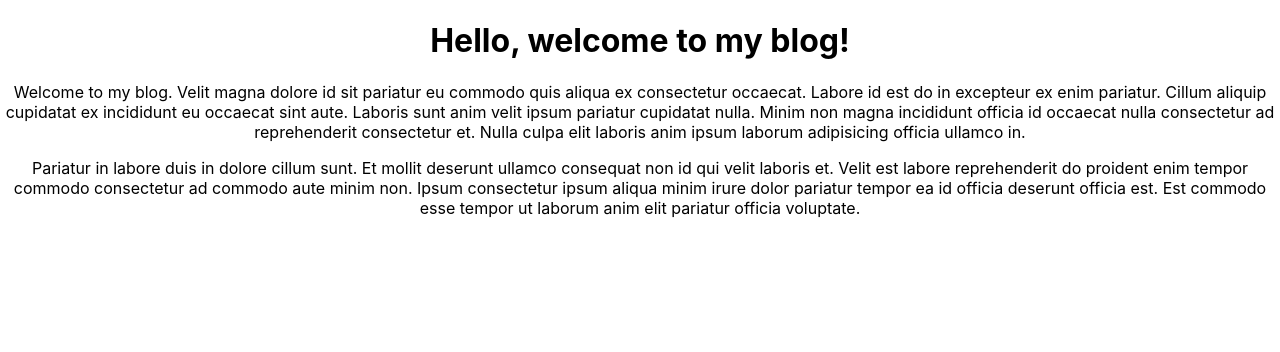
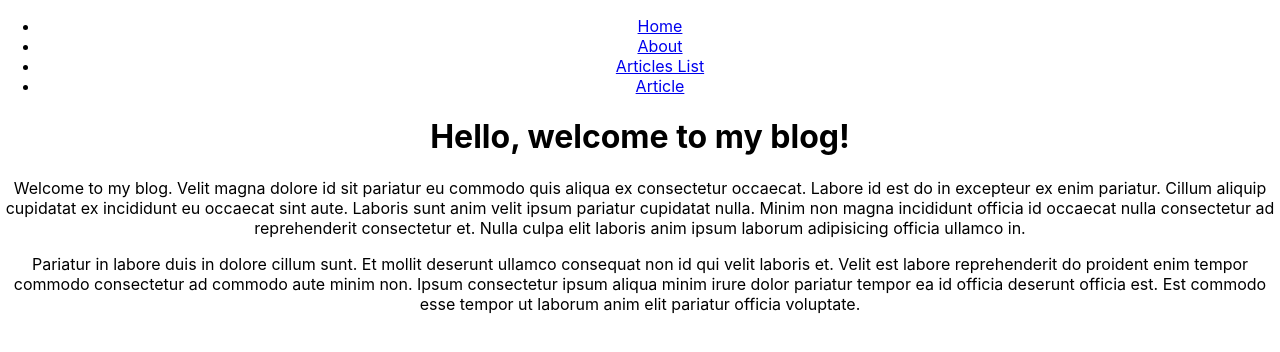
Before and after one commit to marcos-cmd/blog-practice, a React (Create React App) app in the folder my-blog/: page / in a window 1280 px wide. Shown: the top 352 px of the page. Built offline with nearby package versions, Linux system fonts and the light colour scheme.

Commit message:
added URL Parameters with react-router

```diff
--- a/my-blog/src/App.js
+++ b/my-blog/src/App.js
@@ -1,13 +1,24 @@
 import React from 'react';
 import { BrowserRouter as Router, Route} from 'react-router-dom';
 import HomePage from './pages/HomePage';
+import AboutPage from './pages/AboutPage';
+import ArticlePage from './pages/ArticlePage';
+import ArticlesList from './pages/ArticlesList';
+import NavBar from './NavBar';
 import './App.css';
 
 function App() {
   return (
     <Router>
           <div className="App">
-          <Route path="/" exact component={HomePage} />
+              <NavBar />
+              <div id="page-body">
+                <Route path="/" exact component={HomePage} />
+                <Route path="/about" exact component={AboutPage} />
+                <Route path="/articles-list" exact component={ArticlesList} />
+                <Route path="/article/:name" exact component={ArticlePage} />
+              </div>
+
           </div>
     </Router>
   );
--- /dev/null
+++ b/my-blog/src/NavBar.js
@@ -0,0 +1,23 @@
+import React from 'react';
+import { Link } from 'react-router-dom';
+
+const NavBar = () => (
+    <nav>
+        <ul>
+            <li>
+                <Link to="/">Home</Link>
+            </li>
+            <li>
+                <Link to="/about">About</Link>
+            </li>
+            <li>
+                <Link to="/articles-list">Articles List</Link>
+            </li>
+            <li>
+                <Link to="/article">Article</Link>
+            </li>
+        </ul>
+    </nav>
+);
+
+export default NavBar;
--- /dev/null
+++ b/my-blog/src/pages/AboutPage.js
@@ -0,0 +1,12 @@
+import React from 'react';
+
+const AboutPage = () => (
+    // <React.Fragment> is used instead of wrapping in Divs
+    <>
+        <h1>About Me</h1>
+        <p>Welcome to my blog. Velit magna dolore id sit pariatur eu commodo quis aliqua ex consectetur occaecat. Labore id est do in excepteur ex enim pariatur. Cillum aliquip cupidatat ex incididunt eu occaecat sint aute. Laboris sunt anim velit ipsum pariatur cupidatat nulla. Minim non magna incididunt officia id occaecat nulla consectetur ad reprehenderit consectetur et. Nulla culpa elit laboris anim ipsum laborum adipisicing officia ullamco in.</p>
+        <p>Pariatur in labore duis in dolore cillum sunt. Et mollit deserunt ullamco consequat non id qui velit laboris et. Velit est labore reprehenderit do proident enim tempor commodo consectetur ad commodo aute minim non. Ipsum consectetur ipsum aliqua minim irure dolor pariatur tempor ea id officia deserunt officia est. Est commodo esse tempor ut laborum anim elit pariatur officia voluptate.</p>
+    </>
+);
+
+export default AboutPage;
--- /dev/null
+++ b/my-blog/src/pages/ArticlePage.js
@@ -0,0 +1,20 @@
+import React from 'react';
+import articleContent from './article-content';
+
+const ArticlePage = ({ match }) => {
+    const name = match.params.name;
+    const article = articleContent.find(article => article.name === name);
+
+    if (!article) return <h1>Article doesn't exist!</h1>
+    return (
+    // <React.Fragment> is used instead of wrapping in Divs
+    <>
+        <h1>{article.title}</h1>
+        {article.content.map((paragraph, key) => (
+            <p key={key}>{paragraph}</p>
+        ))}
+    </>
+);
+    }
+
+export default ArticlePage;
--- /dev/null
+++ b/my-blog/src/pages/ArticlesList.js
@@ -0,0 +1,11 @@
+import React from 'react';
+import articleContent from './article-content';
+
+const ArticlesList = () => (
+    // <React.Fragment> is used instead of wrapping in Divs
+    <>
+        <h1>Articles</h1>
+    </>
+);
+
+export default ArticlesList;
--- /dev/null
+++ b/my-blog/src/pages/article-content.js
@@ -0,0 +1,6 @@
+const articles = [
+    {name: 'learn-react',
+title: 'The fastest way to learn',
+content: ['Adipisicing officia labore irure ut ea nostrud fugiat dolore nisi ut sint exercitation. Id occaecat pariatur ea officia magna sit amet incididunt elit fugiat veniam anim irure sit. Do non proident nostrud duis proident consectetur ipsum. Esse culpa labore dolore reprehenderit in quis do reprehenderit. Labore ipsum consectetur occaecat irure est deserunt velit adipisicing ullamco. Quis commodo cupidatat laborum eu in occaecat commodo anim.', 'Culpa tempor excepteur fugiat ad eiusmod aliquip proident. Ad laboris eu proident nostrud duis dolor laboris nisi. Sunt eu Lorem Lorem aute sint. Duis Lorem aliqua amet officia ea ipsum veniam ea non eiusmod velit id. Id tempor laboris id laborum proident ut nisi elit eiusmod tempor. Qui velit qui non nisi. Voluptate commodo et aliquip nisi irure irure duis irure officia deserunt adipisicing.']}
+];
+export default articles;
```
